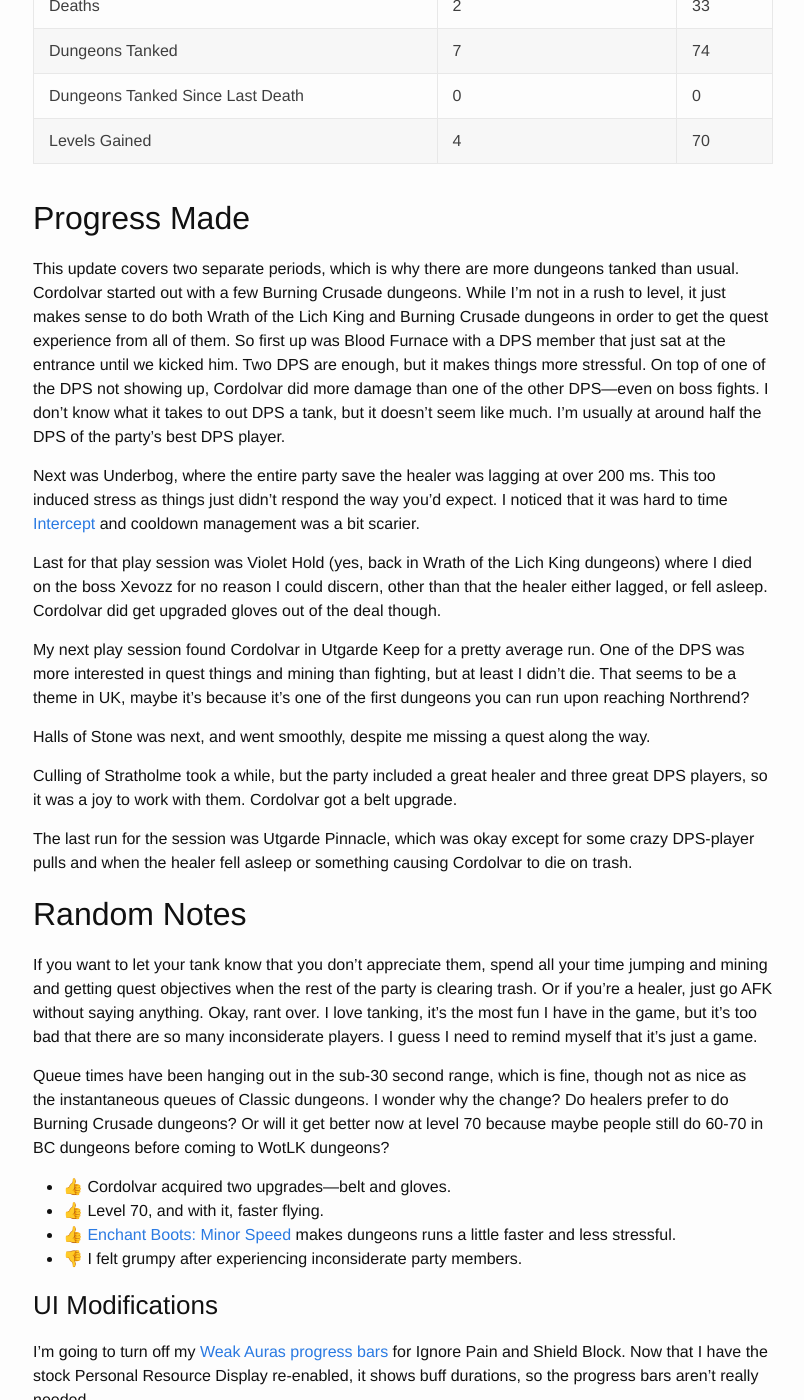
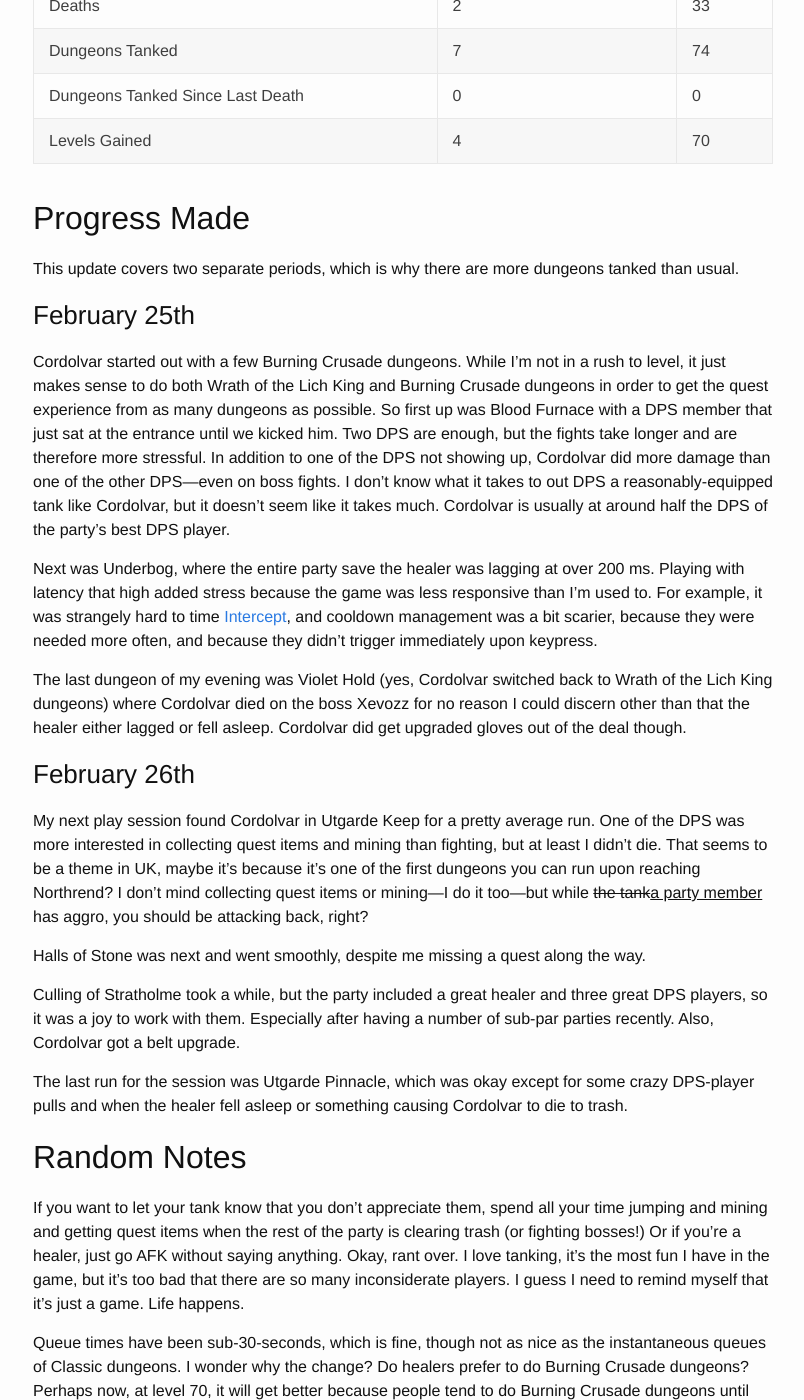
Before and after one commit to tank-in-a-strange-land/site, a Jekyll site: the page built from _posts/2018-02-27-level-70-double-update.md, in a window 1280 px wide and 1400 px high, scrolled down 364 px. Shown: the whole window, without its empty margins (237-1041 px from the left). Built offline with Jekyll 4.4.1, drawn with Linux system fonts in a browser that asks for light colours; some of the changed text lies outside the part shown.

Commit message:
Update: 2018-02-27 final

```diff
--- a/_posts/2018-02-27-level-70-double-update.md
+++ b/_posts/2018-02-27-level-70-double-update.md
@@ -17,30 +17,36 @@ Cordolvar reaches level 70. Tips for how to let your tank know you don't appreci
 
 ## Progress Made
 
-This update covers two separate periods, which is why there are more dungeons tanked than usual. Cordolvar started out with a few Burning Crusade dungeons. While I'm not in a rush to level, it just makes sense to do both Wrath of the Lich King and Burning Crusade dungeons in order to get the quest experience from all of them. So first up was Blood Furnace with a DPS member that just sat at the entrance until we kicked him. Two DPS are enough, but it makes things more stressful. On top of one of the DPS not showing up, Cordolvar did more damage than one of the other DPS---even on boss fights. I don't know what it takes to out DPS a tank, but it doesn't seem like much. I'm usually at around half the DPS of the party's best DPS player.
+This update covers two separate periods, which is why there are more dungeons tanked than usual.
 
-Next was Underbog, where the entire party save the healer was lagging at over 200 ms. This too induced stress as things just didn't respond the way you'd expect. I noticed that it was hard to time [Intercept][intercept] and cooldown management was a bit scarier.
+### February 25th
 
-Last for that play session was Violet Hold (yes, back in Wrath of the Lich King dungeons) where I died on the boss Xevozz for no reason I could discern, other than that the healer either lagged, or fell asleep. Cordolvar did get upgraded gloves out of the deal though.
+Cordolvar started out with a few Burning Crusade dungeons. While I'm not in a rush to level, it just makes sense to do both Wrath of the Lich King and Burning Crusade dungeons in order to get the quest experience from as many dungeons as possible. So first up was Blood Furnace with a DPS member that just sat at the entrance until we kicked him. Two DPS are enough, but the fights take longer and are therefore more stressful. In addition to one of the DPS not showing up, Cordolvar did more damage than one of the other DPS---even on boss fights. I don't know what it takes to out DPS a reasonably-equipped tank like Cordolvar, but it doesn't seem like it takes much. Cordolvar is usually at around half the DPS of the party's best DPS player.
 
-My next play session found Cordolvar in Utgarde Keep for a pretty average run. One of the DPS was more interested in quest things and mining than fighting, but at least I didn't die. That seems to be a theme in UK, maybe it's because it's one of the first dungeons you can run upon reaching Northrend?
+Next was Underbog, where the entire party save the healer was lagging at over 200 ms. Playing with latency that high added stress because the game was less responsive than I'm used to. For example, it was strangely hard to time [Intercept][intercept], and cooldown management was a bit scarier, because they were needed more often, and because they didn't trigger immediately upon keypress.
 
-Halls of Stone was next, and went smoothly, despite me missing a quest along the way.
+The last dungeon of my evening was Violet Hold (yes, Cordolvar switched back to Wrath of the Lich King dungeons) where Cordolvar died on the boss Xevozz for no reason I could discern other than that the healer either lagged or fell asleep. Cordolvar did get upgraded gloves out of the deal though.
 
-Culling of Stratholme took a while, but the party included a great healer and three great DPS players, so it was a joy to work with them. Cordolvar got a belt upgrade.
+### February 26th
 
-The last run for the session was Utgarde Pinnacle, which was okay except for some crazy DPS-player pulls and when the healer fell asleep or something causing Cordolvar to die on trash.
+My next play session found Cordolvar in Utgarde Keep for a pretty average run. One of the DPS was more interested in collecting quest items and mining than fighting, but at least I didn't die. That seems to be a theme in UK, maybe it's because it's one of the first dungeons you can run upon reaching Northrend? I don't mind collecting quest items or mining---I do it too---but while <del>the tank</del><ins>a party member</ins> has aggro, you should be attacking back, right?
+
+Halls of Stone was next and went smoothly, despite me missing a quest along the way.
+
+Culling of Stratholme took a while, but the party included a great healer and three great DPS players, so it was a joy to work with them. Especially after having a number of sub-par parties recently. Also, Cordolvar got a belt upgrade.
+
+The last run for the session was Utgarde Pinnacle, which was okay except for some crazy DPS-player pulls and when the healer fell asleep or something causing Cordolvar to die to trash.
 
 ## Random Notes
 
-If you want to let your tank know that you don't appreciate them, spend all your time jumping and mining and getting quest objectives when the rest of the party is clearing trash. Or if you're a healer, just go AFK without saying anything. Okay, rant over. I love tanking, it's the most fun I have in the game, but it's too bad that there are so many inconsiderate players. I guess I need to remind myself that it's just a game.
+If you want to let your tank know that you don't appreciate them, spend all your time jumping and mining and getting quest items when the rest of the party is clearing trash (or fighting bosses!) Or if you're a healer, just go AFK without saying anything. Okay, rant over. I love tanking, it's the most fun I have in the game, but it's too bad that there are so many inconsiderate players. I guess I need to remind myself that it's just a game. Life happens.
 
-Queue times have been hanging out in the sub-30 second range, which is fine, though not as nice as the instantaneous queues of Classic dungeons. I wonder why the change? Do healers prefer to do Burning Crusade dungeons? Or will it get better now at level 70 because maybe people still do 60-70 in BC dungeons before coming to WotLK dungeons?
+Queue times have been sub-30-seconds, which is fine, though not as nice as the instantaneous queues of Classic dungeons. I wonder why the change? Do healers prefer to do Burning Crusade dungeons? Perhaps now, at level 70, it will get better because people tend to do Burning Crusade dungeons until level 70 despite the new scaling system added in patch 7.3.5? Or maybe the large wave of new allied races players has passed me up, and now queue times are back to "normal"?
 
 * &#x1f44d; Cordolvar acquired two upgrades---belt and gloves.
 * &#x1f44d; Level 70, and with it, faster flying.
-* &#x1f44d; [Enchant Boots: Minor Speed](http://www.wowdb.com/items/38837-enchant-boots-minor-speed) makes dungeons runs a little faster and less stressful.
-* &#x1f44e; I felt grumpy after experiencing inconsiderate party members.
+* &#x1f44d; [Enchant Boots: Minor Speed](http://www.wowdb.com/items/38837-enchant-boots-minor-speed) makes dungeon runs a little faster and less stressful (being able to stay ahead of the DPS means easier and more controlled pulls).
+* &#x1f44e; I felt grumpy after experiencing more inconsiderate party members than usual.
 
 ### UI Modifications
 
@@ -48,4 +54,6 @@ I'm going to turn off my [Weak Auras progress bars]({% link _ui_mods/weak-auras.
 
 I've also added Quartz so I can have my target's cast bar in a static location, and that seems a little better, but I'm still not aware of it as I'd like to be. It might just need a bit more time.
 
+Lastly, I tried to set up a weak aura to trigger when [Berserker Rage][berserker-rage] could be used to free Cordolvar from a fear or other such effect, but what I have set up doesn't seem to catch many of the effects to which it could be applied.
+
 {% include powers.md %}
```
Also changed, not shown: _includes/powers.md (+1 -0 lines).
